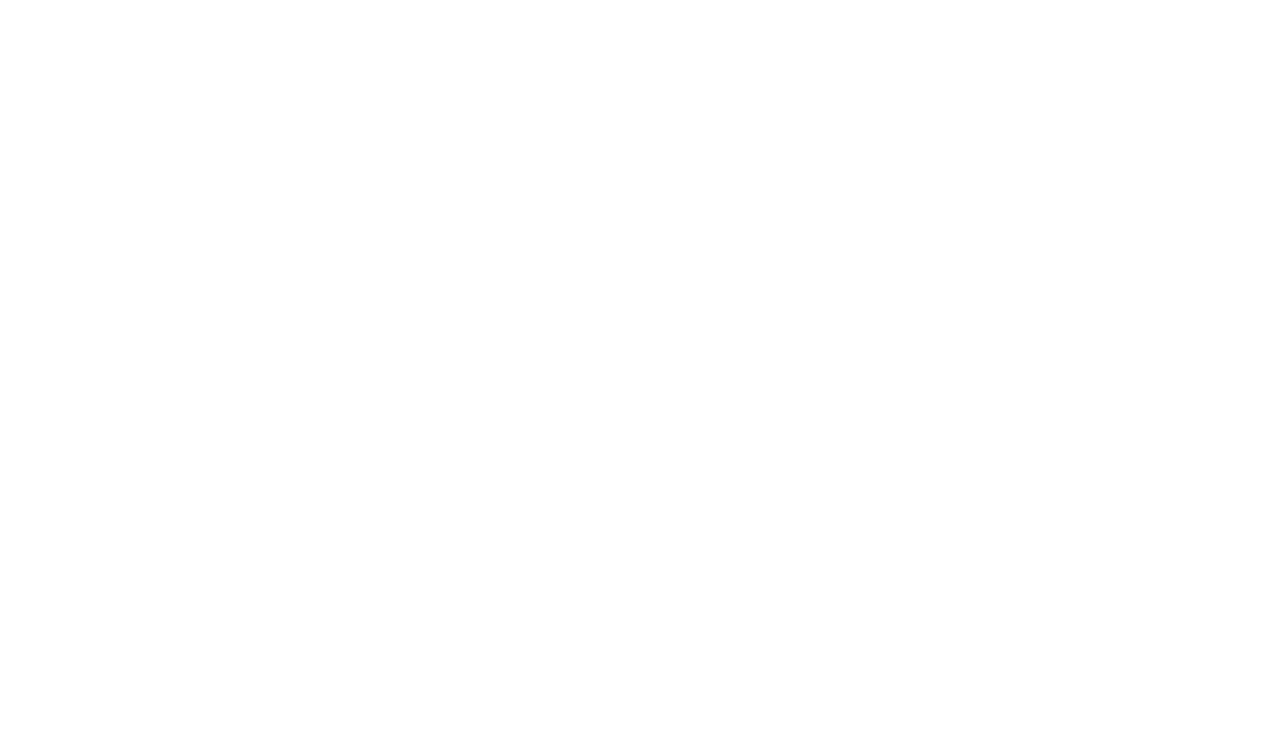
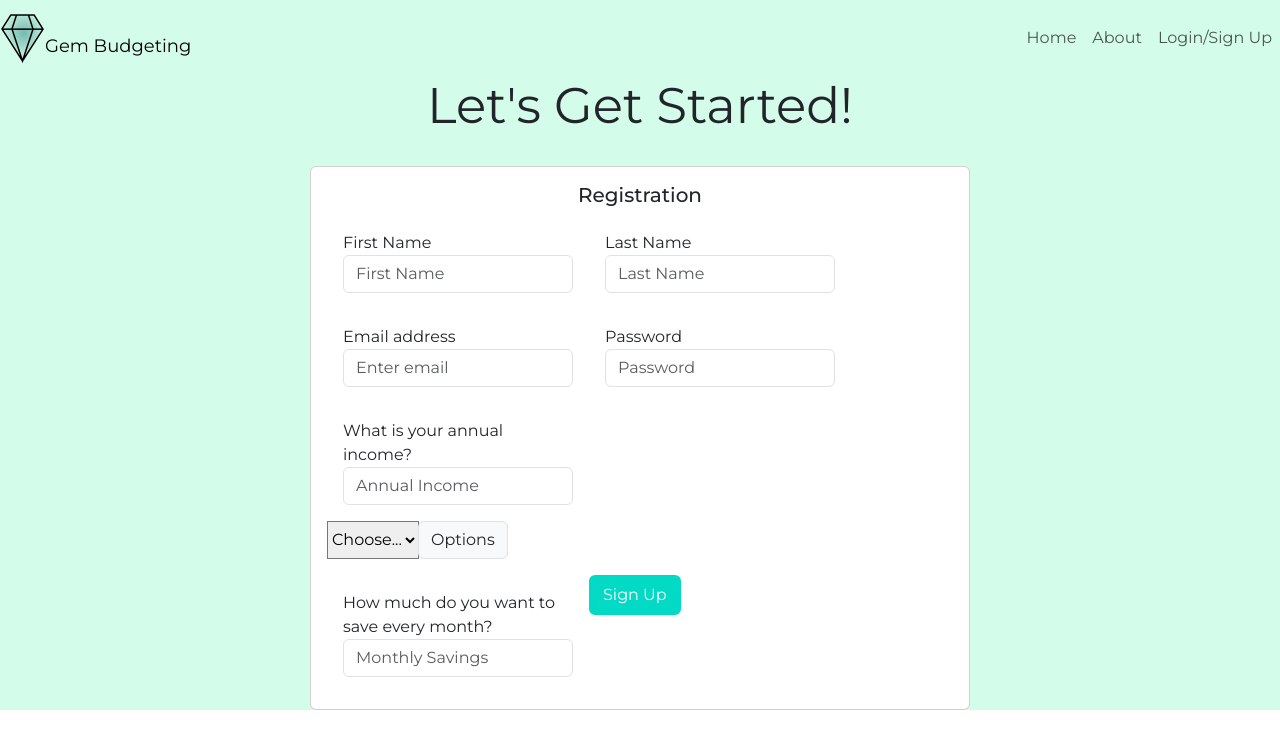
Before and after one commit to jamih/Gem-Budgeting-App, an Angular app in the folder frontend/gem-angular-app/: page /registration in a window 1280 px wide. Before the commit this address led to /. Shown: the top 748 px of the page. Built offline with nearby package versions, Linux system fonts and the light colour scheme.

Commit message:
added components for registration page

```diff
--- a/frontend/gem-angular-app/src/app/app-routing.module.ts
+++ b/frontend/gem-angular-app/src/app/app-routing.module.ts
@@ -1,10 +1,12 @@
 import { NgModule } from '@angular/core';
 import { RouterModule, Routes } from '@angular/router';
 import { HomeComponent } from '../app/home/home.component';
+import { RegistrationComponent } from './registration/registration.component';
 
 const routes: Routes = [
-  { path: '', redirectTo: '/home', pathMatch: 'full' },
-  { path: 'home', component: HomeComponent }
+  { path: '', redirectTo: '/registration', pathMatch: 'full' },
+  { path: 'home', component: HomeComponent },
+  { path: 'registration', component: RegistrationComponent}
 ];
 
 @NgModule({
--- a/frontend/gem-angular-app/src/app/registration/registration.component.css
+++ b/frontend/gem-angular-app/src/app/registration/registration.component.css
@@ -0,0 +1,32 @@
+body {
+    background-color: #d4fcea;
+}
+
+h1 {
+    font-size: 50px;
+    font-weight: 400;
+text-align: center;
+}
+
+h5 {
+    text-align: center;
+}
+
+
+
+.registration-card {
+    width: 660px;
+    margin-top: 30px;
+
+}
+
+.sign-up-button {
+    background-color: #03dac5;
+    border: 2px solid #03dac5;
+}
+
+.reg-input {
+    width: 230px;
+    float:left;
+    margin: 16px;
+}
--- a/frontend/gem-angular-app/src/app/registration/registration.component.html
+++ b/frontend/gem-angular-app/src/app/registration/registration.component.html
@@ -1 +1,61 @@
-<p>registration works!</p>
+<!DOCTYPE html>
+<html>
+<head>
+<style>
+</style>
+</head>
+<app-header> </app-header>
+<body>
+
+    <h1>Let's Get Started!</h1>
+    <div class="card registration-card mx-auto">
+        <div class="card-body">
+          <h5 class="card-title">Registration</h5>
+          <form>
+            <div class="form-group reg-input ">
+              <label for="InputFirstName">First Name</label>
+              <input type="text" class="form-control" id="InputFirstName" placeholder="First Name">
+            </div>
+            <div class="form-group reg-input">
+                <label for="InputLastName">Last Name</label>
+                <input type="text" class="form-control" id="InputLastName" placeholder="Last Name">
+              </div>
+              <div class="form-group reg-input">
+                <label for="InputEmail">Email address</label>
+                <input type="email" class="form-control" id="InputEmail" placeholder="Enter email">
+              </div>
+            <div class="form-group reg-input">
+              <label for="InputPassword">Password</label>
+              <input type="password" class="form-control" id="InputPassword" placeholder="Password">
+            </div>
+
+            <div class="form-group reg-input">
+                <label for="Income">What is your annual income?</label>
+                <input type="number" class="form-control" id="income" placeholder="Annual Income">
+              </div>
+
+              <div class="input-group mb-3">
+                <select class="custom-select" id="inputGroupSelect02">
+                  <option selected>Choose...</option>
+                  <option value="1">One</option>
+                  <option value="2">Two</option>
+                  <option value="3">Three</option>
+                </select>
+                <div class="input-group-append">
+                  <label class="input-group-text" for="inputGroupSelect02">Options</label>
+                </div>
+              </div>
+
+              <div class="form-group reg-input">
+                <label for="Income">How much do you want to save every month?</label>
+                <input type="number" class="form-control" id="savings" placeholder="Monthly Savings">
+              </div>
+          </form>
+          <a href="#" class="btn btn-primary sign-up-button">Sign Up</a>
+        </div>
+      </div>
+
+
+
+</body>
+</html>
```
